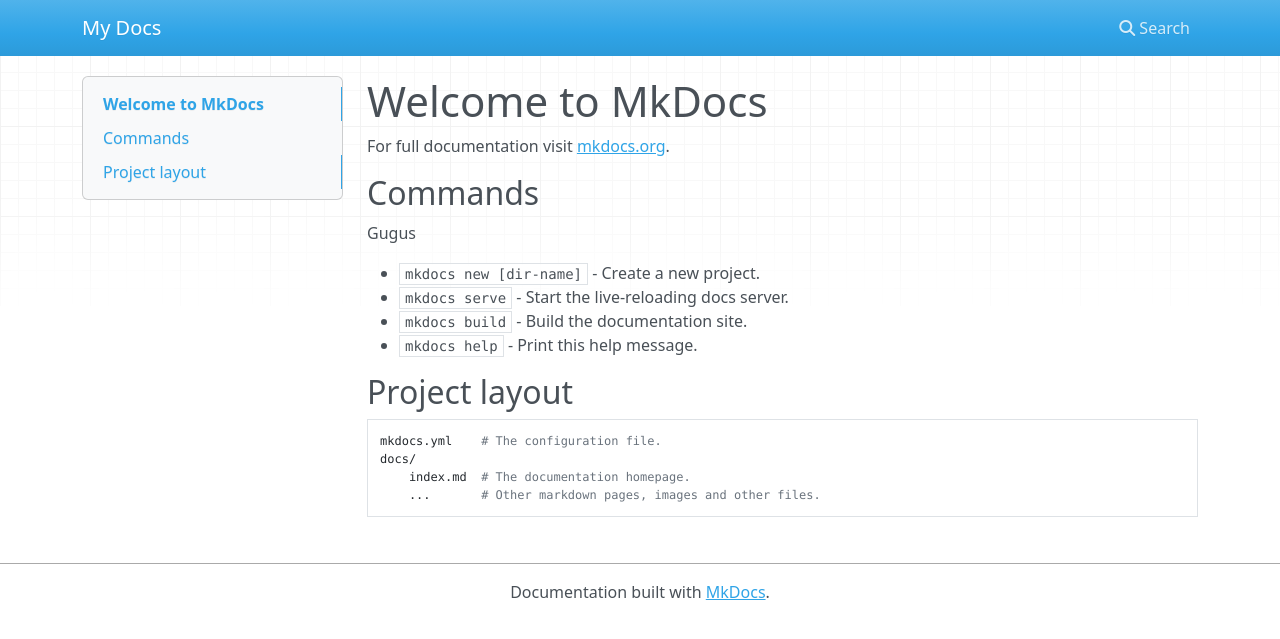
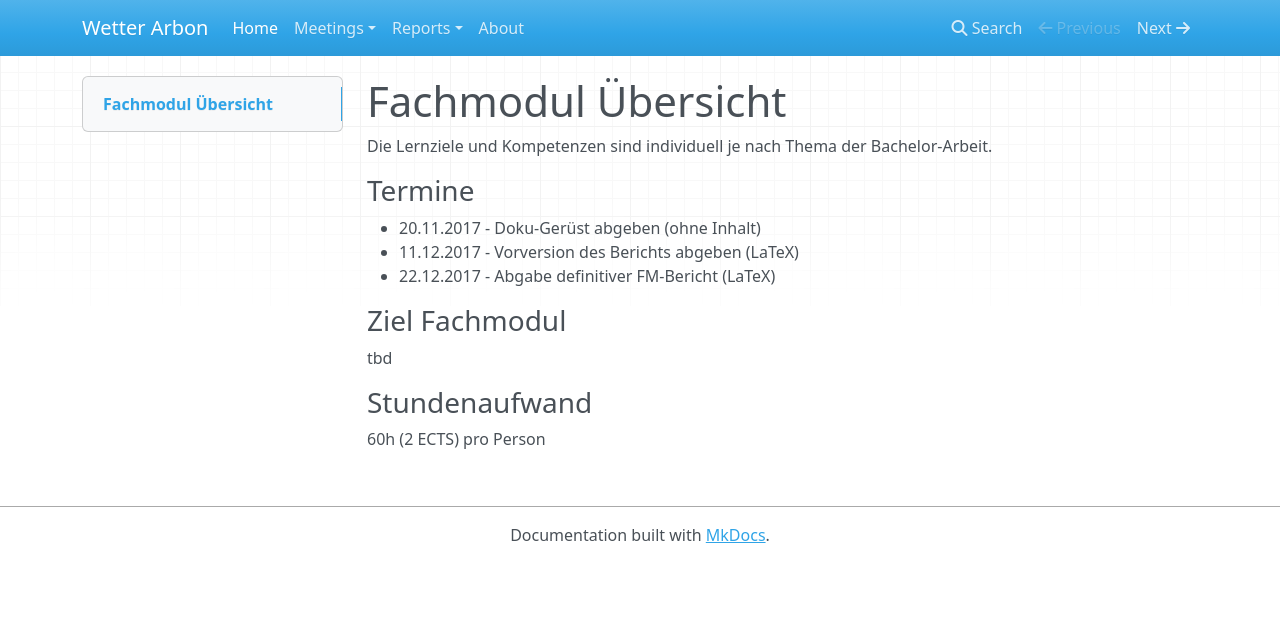
Before and after one commit to LB-NTB/mkTest, an MkDocs documentation site: the page built from docs/index.md, in a window 1280 px wide. Shown: the top 639 px of the page. Built offline with MkDocs 1.6.1, drawn with Linux system fonts in a browser that asks for light colours; nearby versions of some CDN libraries; old or Windows-style settings are respelled for this version of MkDocs.

Commit message:
händsche

```diff
--- a/docs/index.md
+++ b/docs/index.md
@@ -1,19 +1,14 @@
-# Welcome to MkDocs
+# Fachmodul Übersicht
+Die Lernziele und Kompetenzen sind individuell je nach Thema der Bachelor-Arbeit.
 
-For full documentation visit [mkdocs.org](http://mkdocs.org).
+### Termine
 
-## Commands
+* 20.11.2017  - Doku-Gerüst abgeben (ohne Inhalt)
+* 11.12.2017  - Vorversion des Berichts abgeben (LaTeX)
+* 22.12.2017  - Abgabe definitiver FM-Bericht (LaTeX)
 
-Gugus
+### Ziel Fachmodul
+tbd
 
-* `mkdocs new [dir-name]` - Create a new project.
-* `mkdocs serve` - Start the live-reloading docs server.
-* `mkdocs build` - Build the documentation site.
-* `mkdocs help` - Print this help message.
-
-## Project layout
-
-    mkdocs.yml    # The configuration file.
-    docs/
-        index.md  # The documentation homepage.
-        ...       # Other markdown pages, images and other files.
+### Stundenaufwand
+60h (2 ECTS) pro Person
--- a/mkdocs.yml
+++ b/mkdocs.yml
@@ -1 +1,19 @@
-site_name: My Docs
+site_name: Wetter Arbon
+
+pages:
+    - Home: index.md
+    - Meetings:
+        - idee.md
+        - kickoff.md
+        - meetings.md
+    - Reports:
+        - KW44 : KW44.md
+        - KW45 : KW45.md
+        - KW46 : KW46.md
+        - KW47 : KW47.md
+        - KW48 : KW48.md
+        - KW49 : KW49.md
+        - KW50 : KW50.md
+        - KW51 : KW51.md
+    - About: about.md
+# theme: readthedocs
```
Also changed, not shown: docs/KW44.md (added, +52 -0 lines), docs/KW45.md (added, +14 -0 lines), docs/KW46.md (added, +8 -0 lines), docs/KW47.md (added, +7 -0 lines), docs/KW48.md (added, +7 -0 lines), docs/KW49.md (added, +7 -0 lines), docs/KW50.md (added, +7 -0 lines), docs/KW51.md (added, +7 -0 lines), docs/about.md (added, +39 -0 lines), docs/idee.md (added, +23 -0 lines), docs/kickoff.md (added, +56 -0 lines), docs/img/screenshot.png (added), docs/meetings.md (added), docs/module.png (added).
